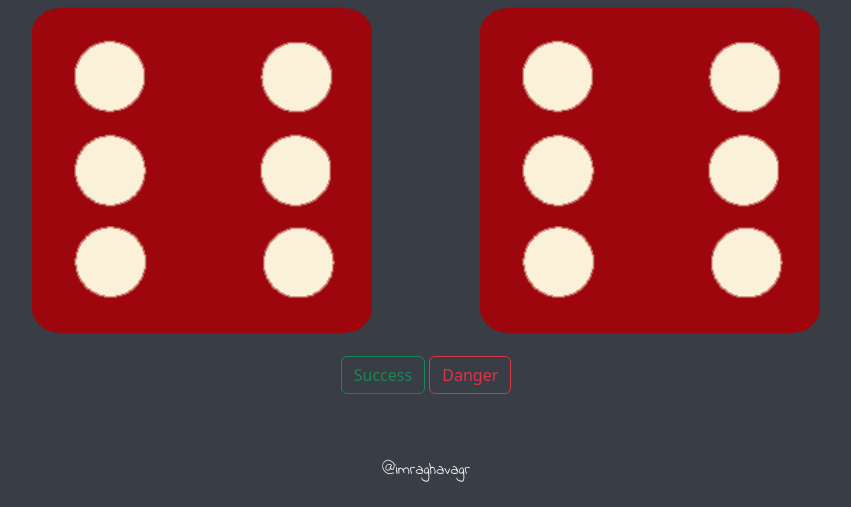
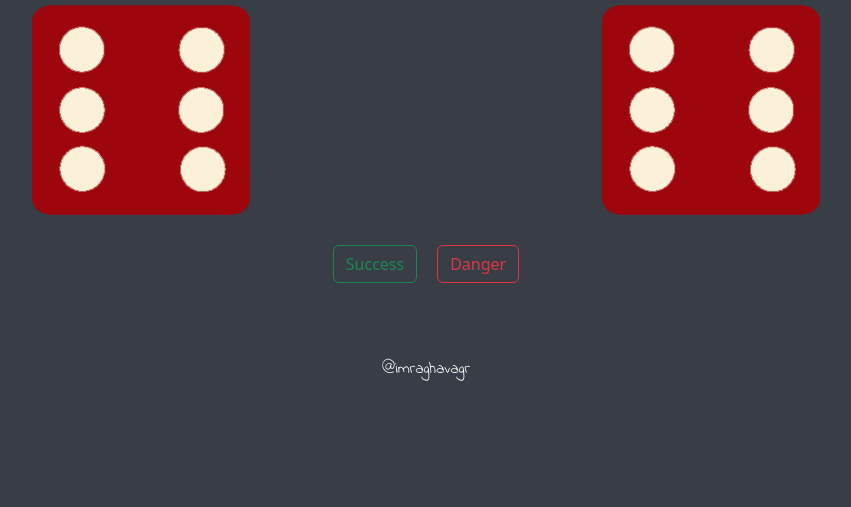
Before and after one commit to imraghavagr/dice-game, a plain HTML site: page index.html in a window 1280 px wide. Shown: the part 293-800 px from the top of the page, without its empty margins (214-1065 px from the left). Drawn offline with nearby package versions, Linux system fonts and the light colour scheme.

Commit message:
update styles.css

```diff
--- a/assets/css/styles.css
+++ b/assets/css/styles.css
@@ -1,8 +1,8 @@
-.container {
+/* .container {
   width: 70%;
   margin: auto;
   text-align: center;
-}
+} */
 
 body {
   background-color: #393E46;
@@ -23,9 +23,15 @@ p {
 }
 
 img {
-  width: 80%;
+  width: 40%;
 }
-
+.buttons{
+  display: flex;
+  justify-content: center;
+}
+.btn{
+  margin: 10px;
+}
 footer {
   margin-top: 5%;
   color: #EEEEEE;
@@ -34,7 +40,7 @@ footer {
 
 }
 
-.box{
+/* .box{
   display: flex;
   justify-content: space-evenly;
   align-items: center;
@@ -51,4 +57,4 @@ footer {
     flex-direction: column;
     height: 100%;
   }
-}
+} */
```
